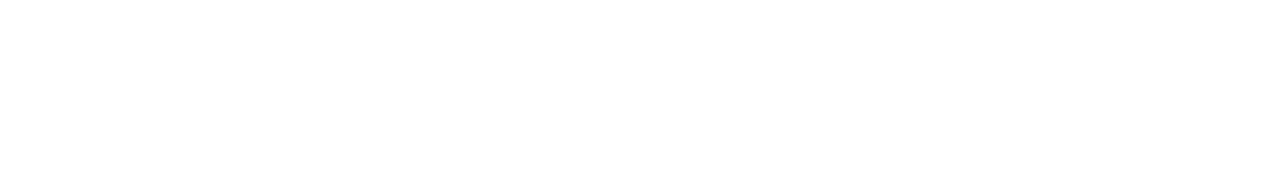
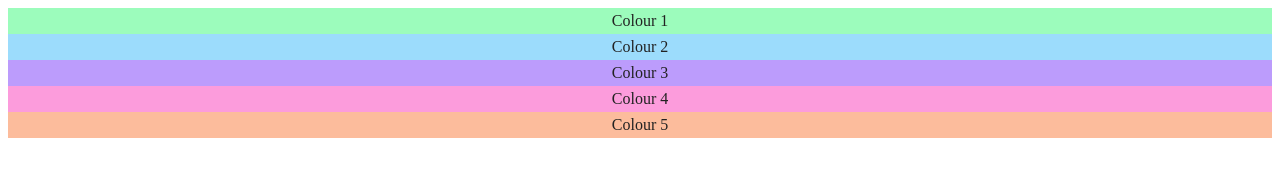
Before and after one commit to Diplomoceras-maximum/css-functions, a plain HTML site: page index.html in a window 1280 px wide. Drawn offline with Linux system fonts and the light colour scheme.

Commit message:
Add explanation and examples of calc() CSS function

```diff
--- a/index.html
+++ b/index.html
@@ -7,5 +7,11 @@
     <script src="script.js"></script>
     <title>CSS Functions</title>
   </head>
-  <body></body>
+  <body>
+    <div class="colours colour colour1">Colour 1</div>
+    <div class="colours colour colour2">Colour 2</div>
+    <div class="colours colour colour3">Colour 3</div>
+    <div class="colours colour colour4">Colour 4</div>
+    <div class="colours colour colour5">Colour 5</div>
+  </body>
 </html>
--- a/styles.css
+++ b/styles.css
@@ -16,3 +16,71 @@
     Many CSS functions are important and useful for creating responsive design
 
 */
+
+/* calc()
+
+    The CSS calc() function performs a calculation and the result is used as the properties' value
+
+    One example of calc() could be to make the content take up most of the height except the height of the navigation, as shown::after
+
+    .content {
+        height: calc(100vh - 60px);
+    }
+
+    As the viewport resizes the value of 100vh will dynamically update and therefore so will the calculation, however it will always be -60px
+
+    The benefit of calc() is in allowing you to avoid hard-coding a range or using JS to calculate the value needed
+
+    ==============================================================================
+
+    Another example:
+
+    :root {
+        --header: 3rem;
+        --footer: 40px;
+        --main: calc(100vh - calc(var(--header) + var(--footer)));
+    }
+
+    --header, --footer, and --main are CSS variables
+
+    In this example, the outcomes is 100vh - (3rem + 40px)
+    Calc() can do maths with different units to reduce the need for repeating CSS rules
+
+*/
+
+/* Calc can also be used to create complimentary colours (https://moderncss.dev/practical-uses-of-css-math-functions-calc-clamp-min-max/https://moderncss.dev/practical-uses-of-css-math-functions-calc-clamp-min-max/) */
+
+.colours {
+  --base-hue: 140;
+  --saturation: 95%;
+  --lightness: 80%;
+  --rotation: 60;
+
+  color: #222;
+  text-align: center;
+}
+
+.colour {
+  padding: 0.25rem;
+  background-color: hsl(var(--hue), var(--saturation), var(--lightness));
+}
+
+.colour1 {
+  --hue: calc(var(--base-hue));
+}
+
+.colour2 {
+  --hue: calc(var(--base-hue) + var(--rotation));
+}
+
+.colour3 {
+  --hue: calc(var(--base-hue) + var(--rotation) * 2);
+}
+
+.colour4 {
+  --hue: calc(var(--base-hue) + var(--rotation) * 3);
+}
+
+.colour5 {
+  --hue: calc(var(--base-hue) + var(--rotation) * 4);
+}
```
